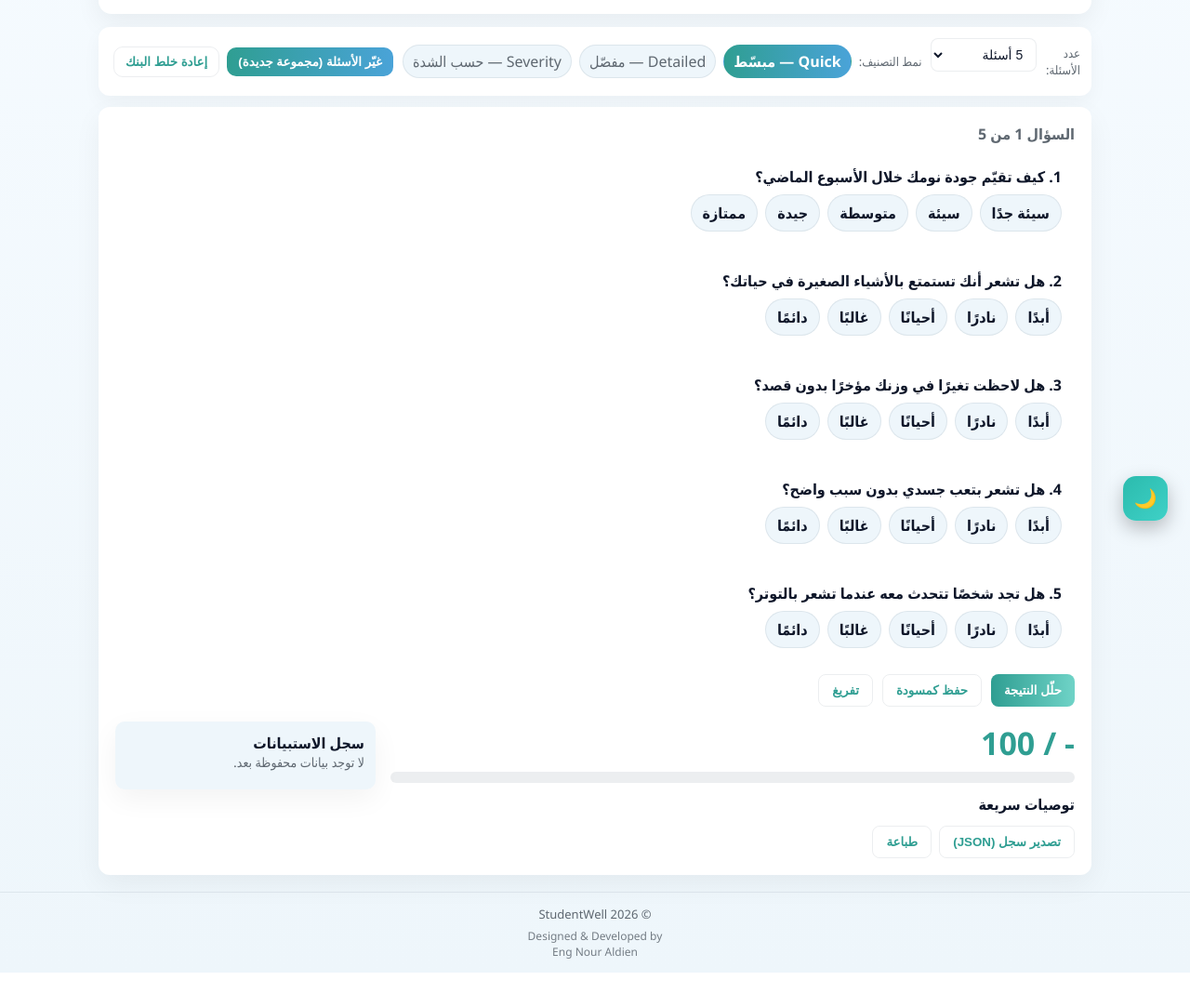
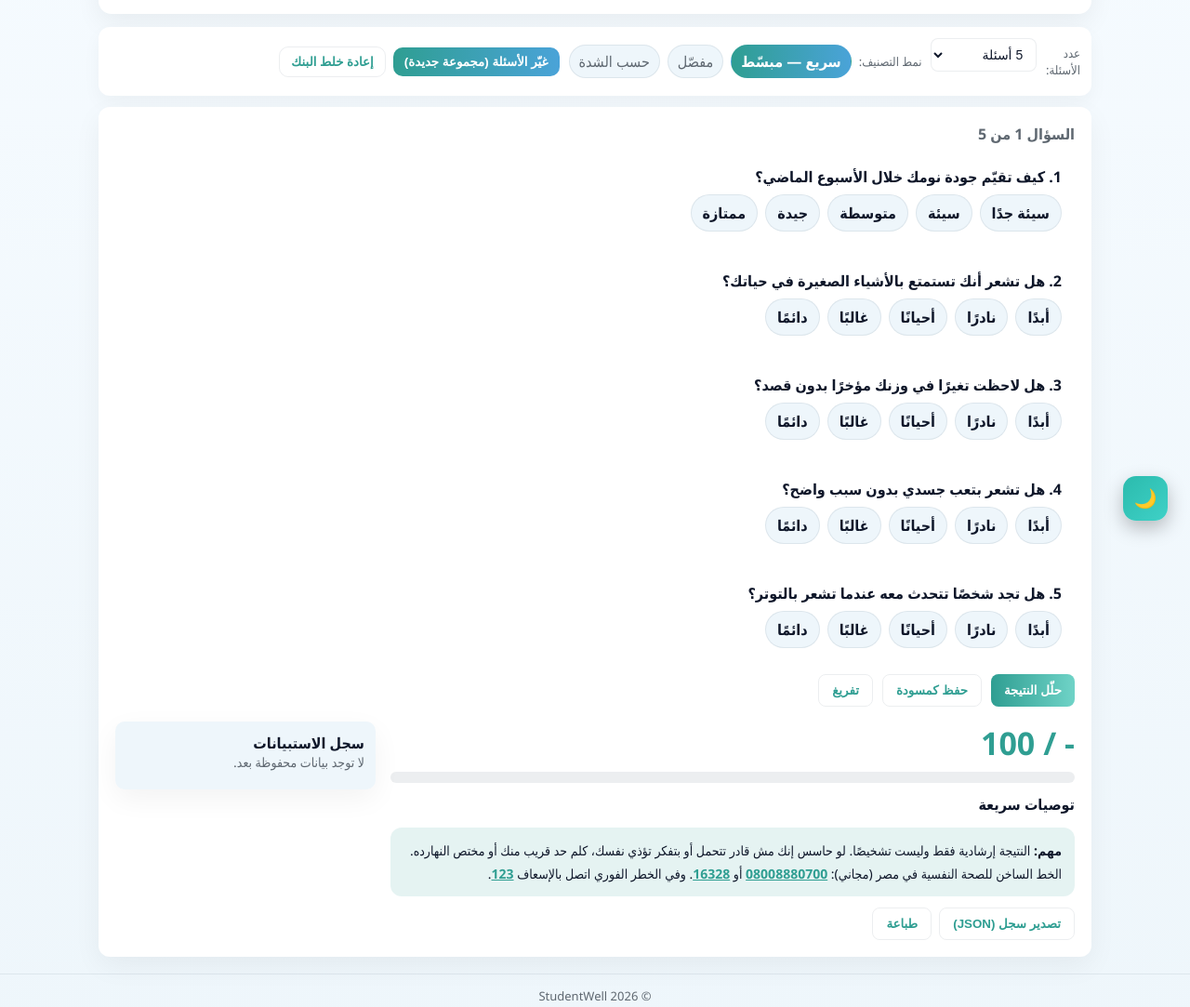
Before and after one commit to eng-nouraldien/Student_Well, a plain HTML site: page survey.html in a window 1280 px wide. Shown: the part 216-1299 px from the top of the page at 93% size. Before the commit the page ends 1262 px from the top, so only its background shows below. Drawn offline with Linux system fonts and the light colour scheme.

Commit message:
Update survey.html

```diff
--- a/survey.html
+++ b/survey.html
@@ -317,9 +317,9 @@
       <div class="group" style="align-items:center;">
         <label>نمط التصنيف:</label>
         <div id="modeGroup" style="display:flex;gap:8px;align-items:center">
-          <div class="mode-pill active" data-mode="quick">Quick — مبسّط</div>
-          <div class="mode-pill" data-mode="detailed">Detailed — مفصّل</div>
-          <div class="mode-pill" data-mode="severity">Severity — حسب الشدة</div>
+          <div class="mode-pill active" data-mode="quick">سريع — مبسّط</div>
+          <div class="mode-pill" data-mode="detailed">مفصّل</div>
+          <div class="mode-pill" data-mode="severity">حسب الشدة</div>
         </div>
       </div>
 
@@ -357,6 +357,11 @@
           <div class="rec" id="recommendations" style="margin-top:12px">
             <h4>توصيات سريعة</h4>
             <ul id="recList"></ul>
+          </div>
+
+          <div class="help-note" role="note" style="margin-top:14px;padding:12px 14px;border-radius:12px;background:rgba(47,158,146,0.12);line-height:1.8;font-size:14px">
+            <strong>مهم:</strong> النتيجة إرشادية فقط وليست تشخيصًا. لو حاسس إنك مش قادر تتحمل أو بتفكر تؤذي نفسك، كلم حد قريب منك أو مختص النهارده.<br>
+            الخط الساخن للصحة النفسية في مصر (مجاني): <a href="tel:08008880700" dir="ltr" style="display:inline;background:none;box-shadow:none;padding:0;border-radius:0;color:var(--accent);font-weight:800;text-decoration:underline">08008880700</a> أو <a href="tel:16328" dir="ltr" style="display:inline;background:none;box-shadow:none;padding:0;border-radius:0;color:var(--accent);font-weight:800;text-decoration:underline">16328</a>. وفي الخطر الفوري اتصل بالإسعاف <a href="tel:123" dir="ltr" style="display:inline;background:none;box-shadow:none;padding:0;border-radius:0;color:var(--accent);font-weight:800;text-decoration:underline">123</a>.
           </div>
 
           <div style="margin-top:12px;display:flex;gap:8px">
```
